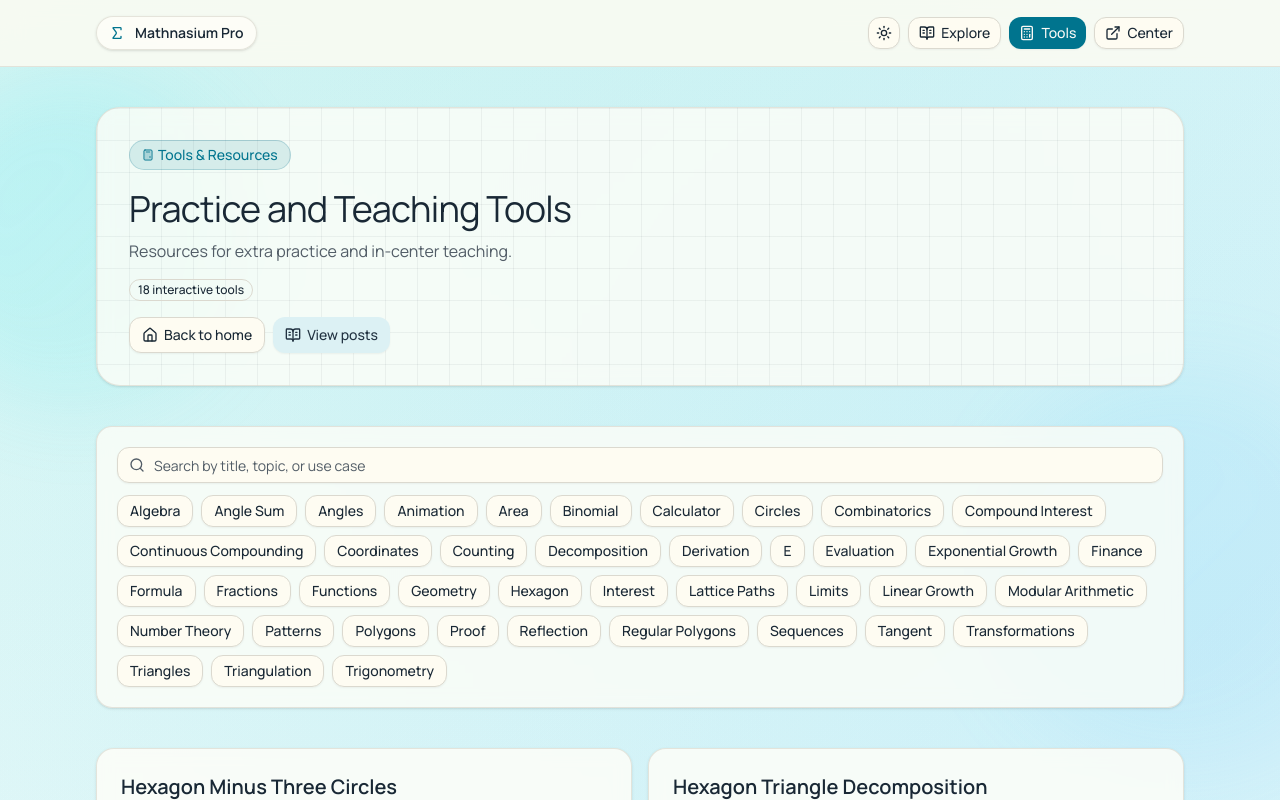
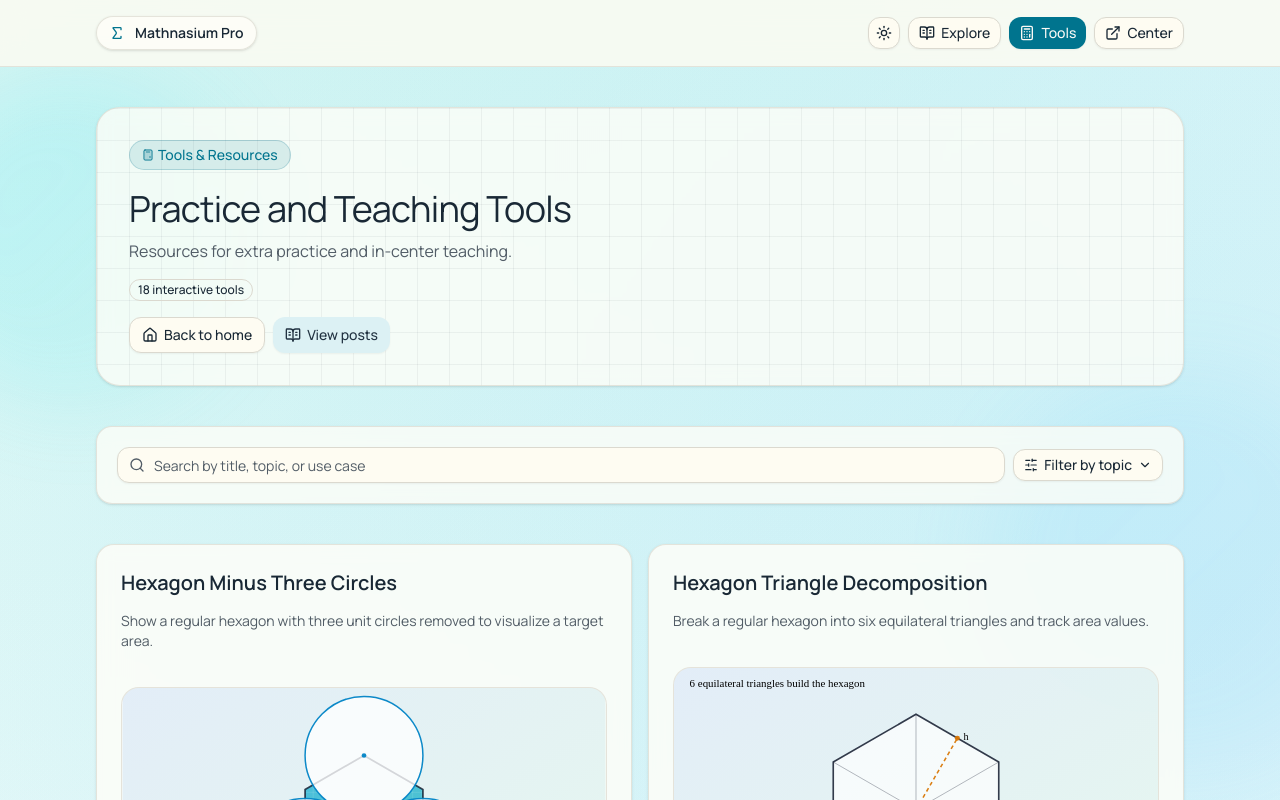
Before and after one commit to mathnasiumlakeland/blog, a SvelteKit app: page /tools in a window 1280 px wide. Shown: the top 800 px of the page. Built offline with nearby package versions, Linux system fonts and the light colour scheme.

Commit message:
search bar + filters

```diff
--- a/src/routes/tools/+page.svelte
+++ b/src/routes/tools/+page.svelte
@@ -1,5 +1,14 @@
 <script lang="ts">
-	import { BookOpenText, Calculator, House, Search, X } from '@lucide/svelte';
+	import {
+		BookOpenText,
+		Calculator,
+		ChevronDown,
+		ChevronUp,
+		House,
+		Search,
+		SlidersHorizontal,
+		X
+	} from '@lucide/svelte';
 	import { resolve } from '$app/paths';
 	import InlineMathText from '$lib/components/math/inline-math-text.svelte';
 	import LazyToolPreview from '$lib/components/math/lazy-tool-preview.svelte';
@@ -8,6 +17,7 @@
 	import { Button } from '$lib/components/ui/button';
 	import { Card, CardContent, CardHeader, CardTitle } from '$lib/components/ui/card';
 	import { Input } from '$lib/components/ui/input';
+	import { slide } from 'svelte/transition';
 
 	const tools = interactiveMathTools;
 	const interactiveCount = interactiveMathTools.length;
@@ -16,13 +26,16 @@
 	);
 
 	let searchQuery = $state('');
-	let selectedTag = $state<string | null>(null);
+	let selectedTags = $state<string[]>([]);
+	let filtersExpanded = $state(false);
 
 	const normalizedSearchQuery = $derived(searchQuery.trim().toLowerCase());
-	const hasActiveFilters = $derived(Boolean(normalizedSearchQuery) || selectedTag !== null);
+	const hasSelectedTags = $derived(selectedTags.length > 0);
+	const hasActiveFilters = $derived(Boolean(normalizedSearchQuery) || hasSelectedTags);
+	const showClearAction = $derived(filtersExpanded || hasSelectedTags);
 	const filteredTools = $derived.by(() =>
 		tools.filter((tool) => {
-			const matchesTag = selectedTag === null || tool.meta.tags.includes(selectedTag);
+			const matchesTag = !hasSelectedTags || selectedTags.some((tag) => tool.meta.tags.includes(tag));
 			if (!matchesTag) {
 				return false;
 			}
@@ -48,12 +61,14 @@
 	);
 
 	function toggleTag(tag: string) {
-		selectedTag = selectedTag === tag ? null : tag;
+		selectedTags = selectedTags.includes(tag)
+			? selectedTags.filter((selectedTag) => selectedTag !== tag)
+			: [...selectedTags, tag];
 	}
 
 	function clearFilters() {
 		searchQuery = '';
-		selectedTag = null;
+		selectedTags = [];
 	}
 
 	function formatTag(tag: string) {
@@ -90,8 +105,9 @@
 		</div>
 	</section>
 
-	<section class="space-y-3 rounded-2xl border border-border/70 bg-card/76 p-4 shadow-sm backdrop-blur-sm sm:p-5">
-		<div class="relative">
+	<section class="space-y-2 rounded-2xl border border-border/70 bg-card/76 p-4 shadow-sm backdrop-blur-sm sm:p-5">
+		<div class="flex items-center gap-2">
+			<div class="relative min-w-0 flex-1">
 				<Search class="pointer-events-none absolute left-3 top-1/2 size-4 -translate-y-1/2 text-muted-foreground" />
 				<Input
 					id="tool-search"
@@ -101,27 +117,30 @@
 					class="pl-9"
 				/>
 			</div>
+			<Button
+				type="button"
+				size="sm"
+				variant="outline"
+				class="shrink-0 gap-1.5 hover:!bg-card/82 hover:!text-foreground hover:!shadow-none"
+				aria-expanded={filtersExpanded}
+				aria-controls="tool-filters-panel"
+				onclick={() => (filtersExpanded = !filtersExpanded)}
+			>
+				<SlidersHorizontal class="size-3.5" />
+				Filter by topic
+				{#if filtersExpanded}
+					<ChevronUp class="size-3.5" />
+				{:else}
+					<ChevronDown class="size-3.5" />
+				{/if}
+			</Button>
+		</div>
 			{#if hasActiveFilters}
+				<div class="flex flex-wrap items-center justify-between gap-2">
 					<p class="text-xs text-muted-foreground sm:text-sm" aria-live="polite">
 						{filteredTools.length} {filteredTools.length === 1 ? 'result' : 'results'}
 					</p>
-		{/if}
-		<div class="flex flex-wrap items-center gap-2">
-			{#each availableTags as tag (tag)}
-				<Button
-					type="button"
-					size="sm"
-					variant={selectedTag === tag ? 'default' : 'outline'}
-					aria-pressed={selectedTag === tag}
-					class={selectedTag === tag
-						? 'capitalize hover:!bg-primary hover:!text-primary-foreground'
-						: 'capitalize hover:!bg-card/82 hover:!text-foreground hover:!shadow-none'}
-					onclick={() => toggleTag(tag)}
-				>
-					{formatTag(tag)}
-				</Button>
-			{/each}
-			{#if hasActiveFilters}
+					{#if showClearAction}
 						<Button
 							type="button"
 							size="sm"
@@ -134,6 +153,27 @@
 						</Button>
 					{/if}
 				</div>
+			{/if}
+			{#if filtersExpanded}
+				<div id="tool-filters-panel" class="pt-1" transition:slide={{ duration: 180 }}>
+					<div class="flex flex-wrap items-center gap-2">
+						{#each availableTags as tag (tag)}
+							<Button
+								type="button"
+								size="sm"
+								variant={selectedTags.includes(tag) ? 'default' : 'outline'}
+								aria-pressed={selectedTags.includes(tag)}
+								class={selectedTags.includes(tag)
+									? 'capitalize hover:!bg-primary hover:!text-primary-foreground'
+									: 'capitalize hover:!bg-card/82 hover:!text-foreground hover:!shadow-none'}
+								onclick={() => toggleTag(tag)}
+							>
+							{formatTag(tag)}
+						</Button>
+					{/each}
+				</div>
+			</div>
+		{/if}
 	</section>
 
 	<section class="grid gap-4 lg:grid-cols-2">
@@ -176,6 +216,7 @@
 							class="gap-1.5 hover:!bg-card/82 hover:!text-foreground hover:!shadow-none"
 							onclick={clearFilters}
 							disabled={!hasActiveFilters}
+							hidden={!showClearAction}
 						>
 							<X class="size-3.5" />
 							Clear filters
```
Lines whose indentation alone changed are shown as unchanged.
